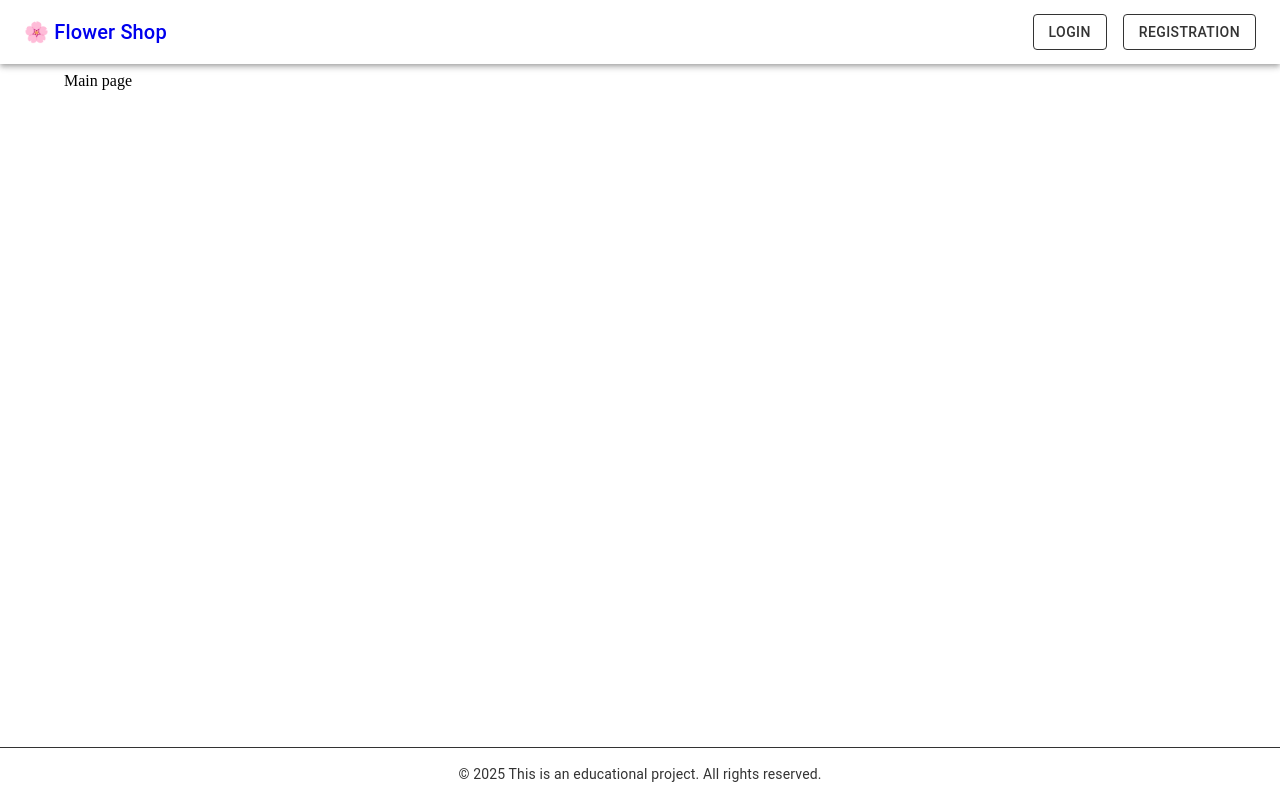
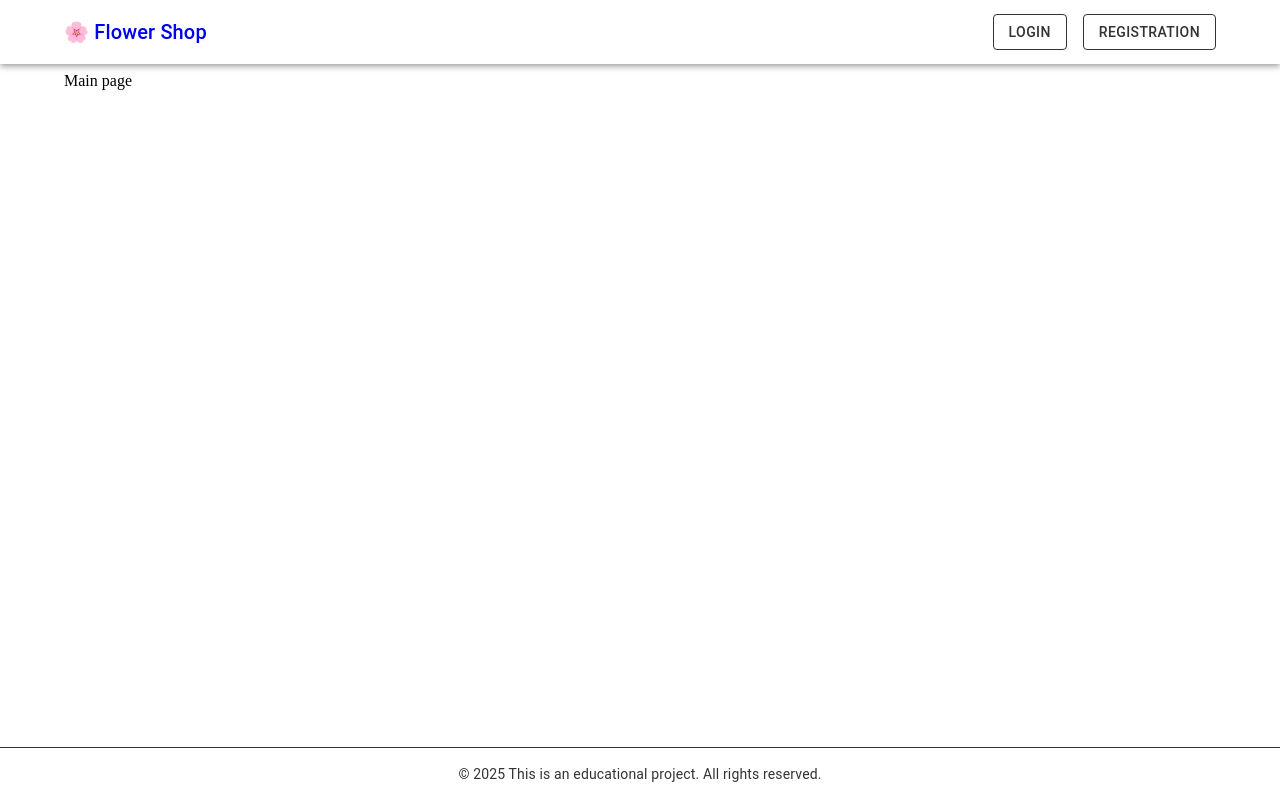
Before and after one commit to Michael5366/ecommerce-application, a React (Vite) app: page / in a window 1280 px wide. Built offline with nearby package versions, Linux system fonts and the light colour scheme.

Commit message:
style: limit header to content width (Mon, May 19, 2025 06:02 PM)

```diff
--- a/src/components/Header/Header.tsx
+++ b/src/components/Header/Header.tsx
@@ -1,4 +1,4 @@
-import { AppBar, Stack, Toolbar, Typography } from '@mui/material';
+import { AppBar, Container, Stack, Toolbar, Typography } from '@mui/material';
 
 import { Link } from 'react-router-dom';
 import { showMenu } from './ShowMenu';
@@ -6,6 +6,7 @@ import { showMenu } from './ShowMenu';
 const Header = () => {
   return (
     <AppBar position="static">
+      <Container disableGutters>
         <Toolbar sx={{ justifyContent: 'space-between' }}>
           <Typography variant="h6" component={Link} to="/" sx={{ textDecoration: 'none' }}>
             🌸 Flower Shop
@@ -15,6 +16,7 @@ const Header = () => {
             {showMenu()}
           </Stack>
         </Toolbar>
+      </Container>
     </AppBar>
   );
 };
```
Lines whose indentation alone changed are shown as unchanged.
